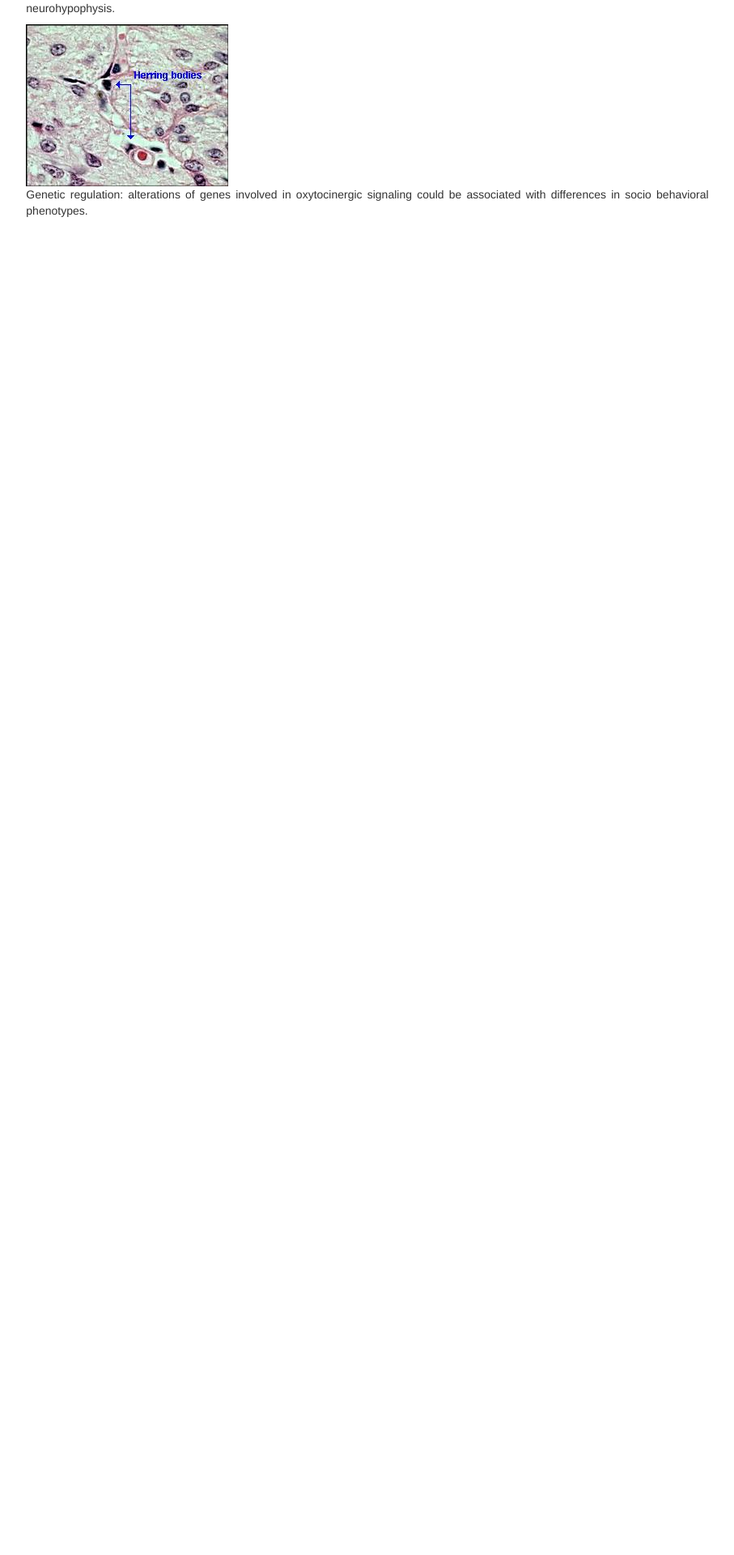
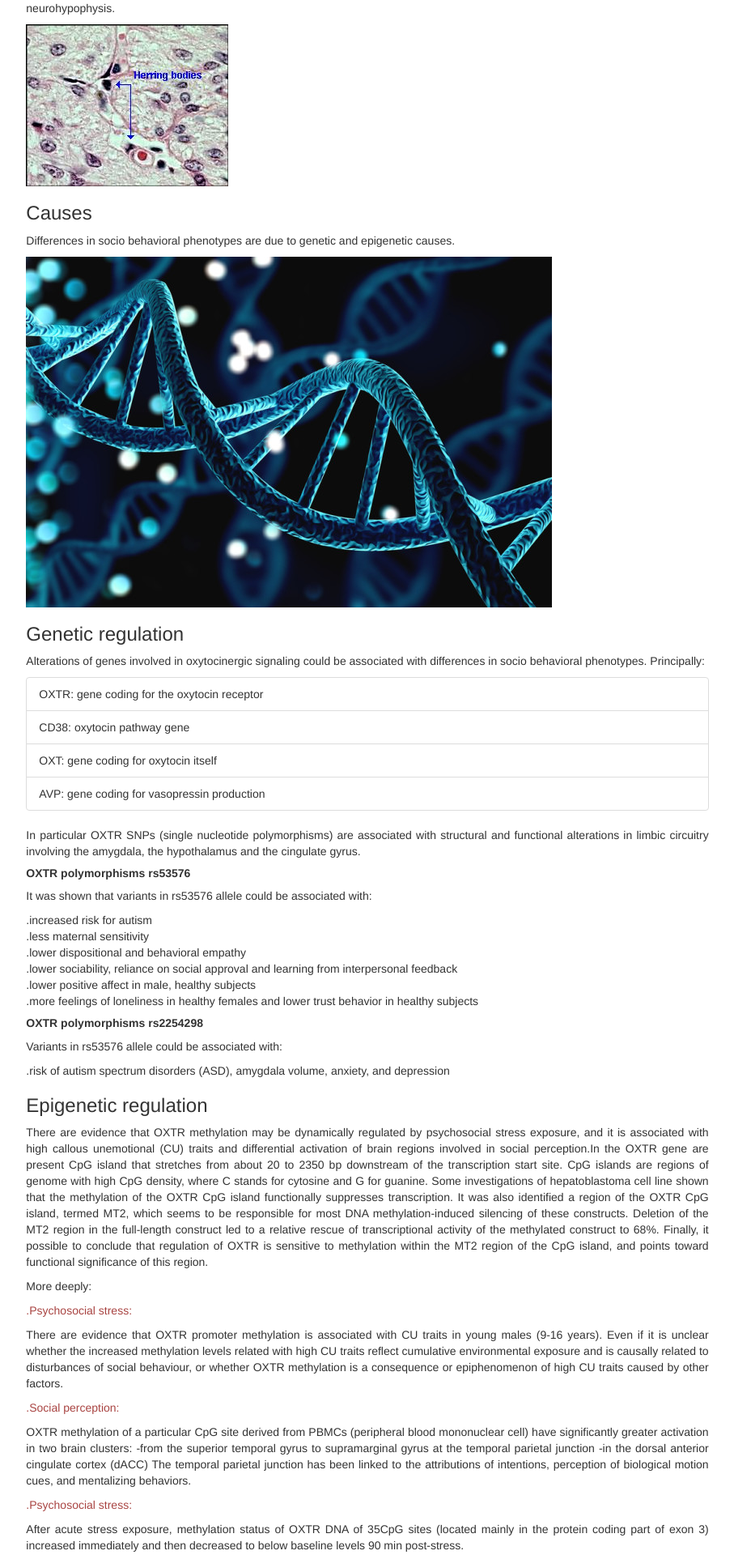
Before and after one commit to StanislasBonnin/Molecular, a Flask app: page / in a window 1280 px wide. Shown: the part 1476-3396 px from the top of the page at 81% size, without its empty margins (186-1093 px from the left). Before the commit the page ends 1744 px from the top, so only its background shows below. Run offline with Flask 2, Linux system fonts and the light colour scheme; some libraries are stand-ins or nearby versions.

Commit message:
Mihaeala part

```diff
--- a/templates/index.html
+++ b/templates/index.html
@@ -150,18 +150,68 @@
 
 	<!-- Mihaela's part-->
 
+    <h3>Causes</h3>
+
     <p style="text-align:justify;">
-    Genetic regulation: alterations of genes involved in oxytocinergic signaling could be associated with differences in socio behavioral phenotypes.
+    Differences in socio behavioral phenotypes are due to genetic and epigenetic causes.</p>
+    <img src="../static/images/gen.jpg">
+
+    <h3>Genetic regulation</h3>
+    <p style="text-align:justify;">
+    Alterations of genes involved in oxytocinergic signaling could be associated with differences in socio behavioral phenotypes.
+    Principally:</p>
+    <ul class="list-group">
+  <li class="list-group-item">OXTR: gene coding for the oxytocin receptor</li>
+  <li class="list-group-item">CD38: oxytocin pathway gene</li>
+  <li class="list-group-item">OXT: gene coding for oxytocin itself</li>
+  <li class="list-group-item">AVP: gene coding for vasopressin production</li>
+</ul>
+
+
+     <p style="text-align:justify;">
+    In particular OXTR SNPs (single nucleotide polymorphisms) are associated with structural and functional alterations in limbic circuitry involving the amygdala, the hypothalamus and the cingulate gyrus.
+
+
+    <h5><b>OXTR polymorphisms rs53576</b></h5>
+           <p style="text-align:justify;">
+               It was shown that variants in rs53576 allele could be associated with:</p>
+<div class="p-3 mb-2 bg-light text-dark">.increased risk for autism </div>
+<div class="p-3 mb-2 bg-light text-dark">.less maternal sensitivity </div>
+<div class="p-3 mb-2 bg-light text-dark">.lower dispositional and behavioral empathy </div>
+<div class="p-3 mb-2 bg-light text-dark">.lower sociability, reliance on social approval and learning from interpersonal feedback </div>
+<div class="p-3 mb-2 bg-light text-dark">.lower positive affect in male, healthy subjects</div>
+<div class="p-3 mb-2 bg-light text-dark">.more feelings of loneliness in healthy females and lower trust behavior in healthy subjects</div>
+
+
+    <h5><b>OXTR polymorphisms rs2254298</b></h5>
+              <p style="text-align:justify;">
+               Variants in rs53576 allele could be associated with:</p>
+
+    <div class="p-3 mb-2 bg-light text-dark">.risk of autism spectrum disorders (ASD), amygdala volume, anxiety, and depression</div>
+
+     <h3>Epigenetic regulation</h3>
+              <p style="text-align:justify;">
+    There are evidence that OXTR methylation may be dynamically regulated by psychosocial stress exposure, and it is associated with high callous unemotional (CU) traits and differential activation of brain regions involved in social perception.In the OXTR gene are present CpG island that stretches from about 20 to 2350 bp downstream of the transcription start site. CpG islands are regions of genome with high CpG density, where C stands for cytosine and G for guanine. Some investigations of hepatoblastoma cell line shown that the methylation of the OXTR CpG island functionally suppresses transcription. It was also identified a region of the OXTR CpG island, termed MT2, which seems to be responsible for most DNA methylation-induced silencing of these constructs. Deletion of the MT2 region in the full-length construct led to a relative rescue of transcriptional activity of the methylated construct to 68%. Finally, it possible to conclude that regulation of OXTR is sensitive to methylation within the MT2 region of the CpG island, and points toward functional significance of this region.</p>
+
+             <p style="text-align:justify;">
+                 More deeply:</p>
+
+              <p class="text-danger">.Psychosocial stress:</p>
+               <p style="text-align:justify;">
+There are evidence that OXTR promoter methylation is associated with CU traits in young males (9-16 years). Even if it is unclear whether the increased methylation levels related with high CU traits reflect cumulative environmental exposure and is causally related to disturbances of social behaviour, or whether OXTR methylation is a consequence or epiphenomenon of high CU traits caused by other factors.</p>
+
+              <p class="text-danger">.Social perception:</p>
+              <p style="text-align:justify;">
+OXTR methylation of a particular CpG site derived from PBMCs (peripheral blood mononuclear cell) have significantly greater activation in two brain clusters:
+-from the superior temporal gyrus to supramarginal gyrus at the temporal parietal junction
+-in the dorsal anterior cingulate cortex (dACC)
+The temporal parietal junction has been linked to the attributions of intentions, perception of biological motion cues, and mentalizing behaviors.</p>
 
 
 
-      </div>
-
-
-
-
-
-
+  <p class="text-danger">.Psychosocial stress:</p>
+              <p style="text-align:justify;">
+After acute stress exposure, methylation status of OXTR DNA of 35CpG sites (located mainly in the protein coding part of exon 3) increased immediately and then decreased to below baseline levels 90 min post-stress. </p>
 
   <!-- Placed at the end of the document so the pages load faster -->
   <script src="https://ajax.googleapis.com/ajax/libs/jquery/1.11.3/jquery.min.js"></script>
```
Also changed, not shown: static/images/gen.jpg (added).
